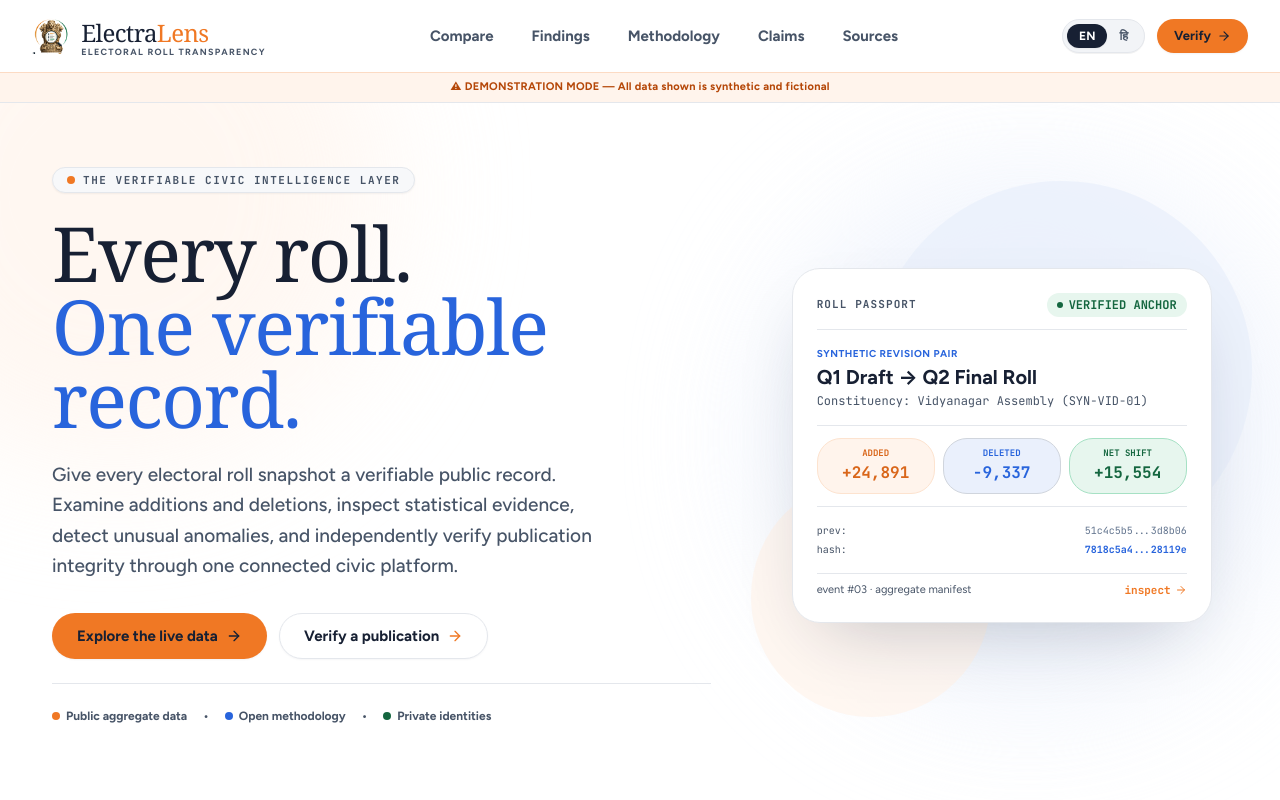
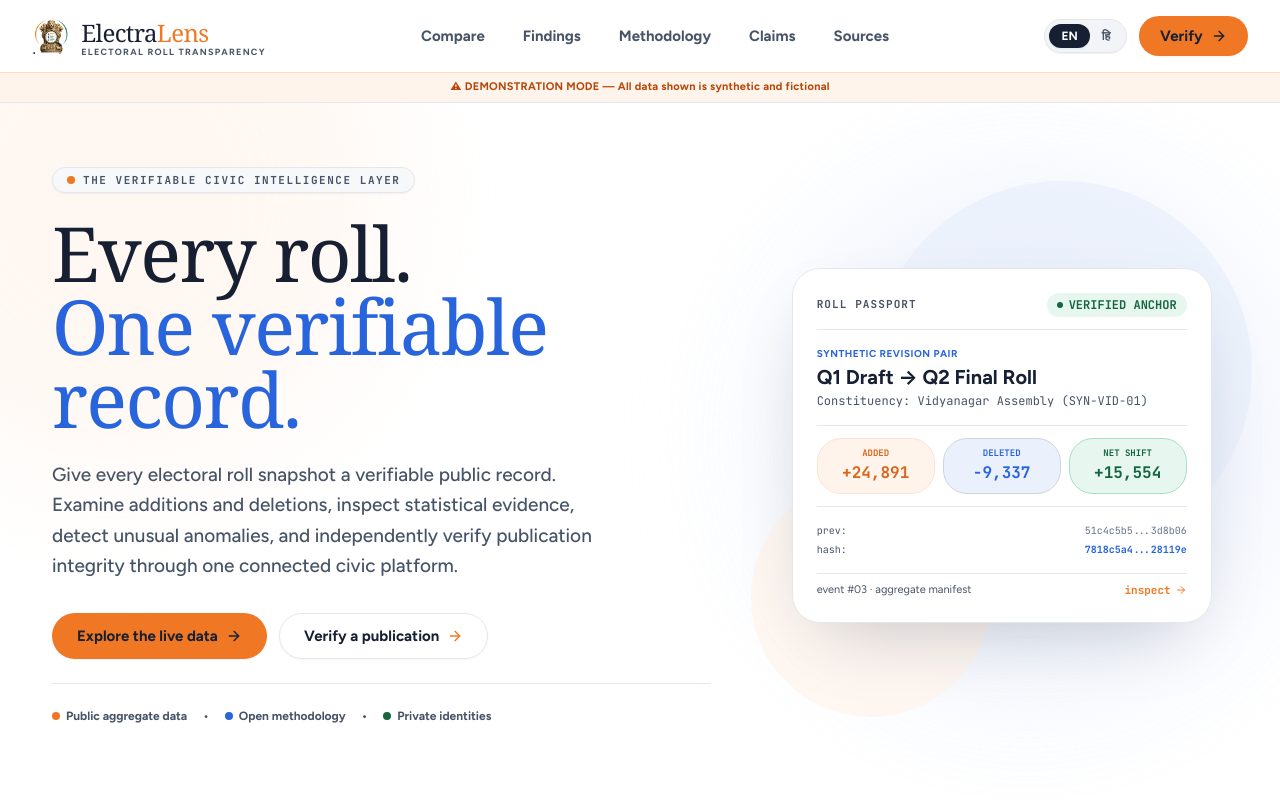
Before and after one commit to mostlyunstable/electralens, a Next.js app: page / in a window 1280 px wide. Shown: the top 800 px of the page. Built offline with nearby package versions, Linux system fonts and the light colour scheme; a web font is replaced by a local one.

Commit message:
fix(header): match top right verify button 1:1 with explore live data button design

```diff
--- a/src/components/navigation/header.tsx
+++ b/src/components/navigation/header.tsx
@@ -182,17 +182,14 @@ export function Header() {
               </button>
             </div>
 
-            {/* Verify CTA Pill — Exact Match to Explore CTA Design */}
-            <motion.div whileHover={{ y: -1 }} whileTap={{ scale: 0.98 }}>
+            {/* Verify CTA Button — Exact Match to Explore the Live Data Button */}
+            <motion.div whileHover={{ y: -2 }} whileTap={{ scale: 0.98 }}>
               <Link
                 href="/verify"
-                className={cn(
-                  "btn-pill-sm btn-orange shadow-sm text-[#172033] group flex items-center gap-1.5 cursor-pointer font-bold transition-all",
-                  isVerifyActive && "ring-2 ring-[#172033] shadow-md"
-                )}
+                className="btn-pill btn-orange shadow-sm text-[#172033] group flex items-center gap-2 font-bold !py-2.5 !px-5 text-sm md:text-[15px] cursor-pointer"
               >
                 <span>{t("nav.verify", "Verify")}</span>
-                <ArrowRight className="w-3.5 h-3.5 group-hover:translate-x-1 transition-transform" />
+                <ArrowRight className="w-4 h-4 group-hover:translate-x-1.5 transition-transform" />
               </Link>
             </motion.div>
           </div>
```
